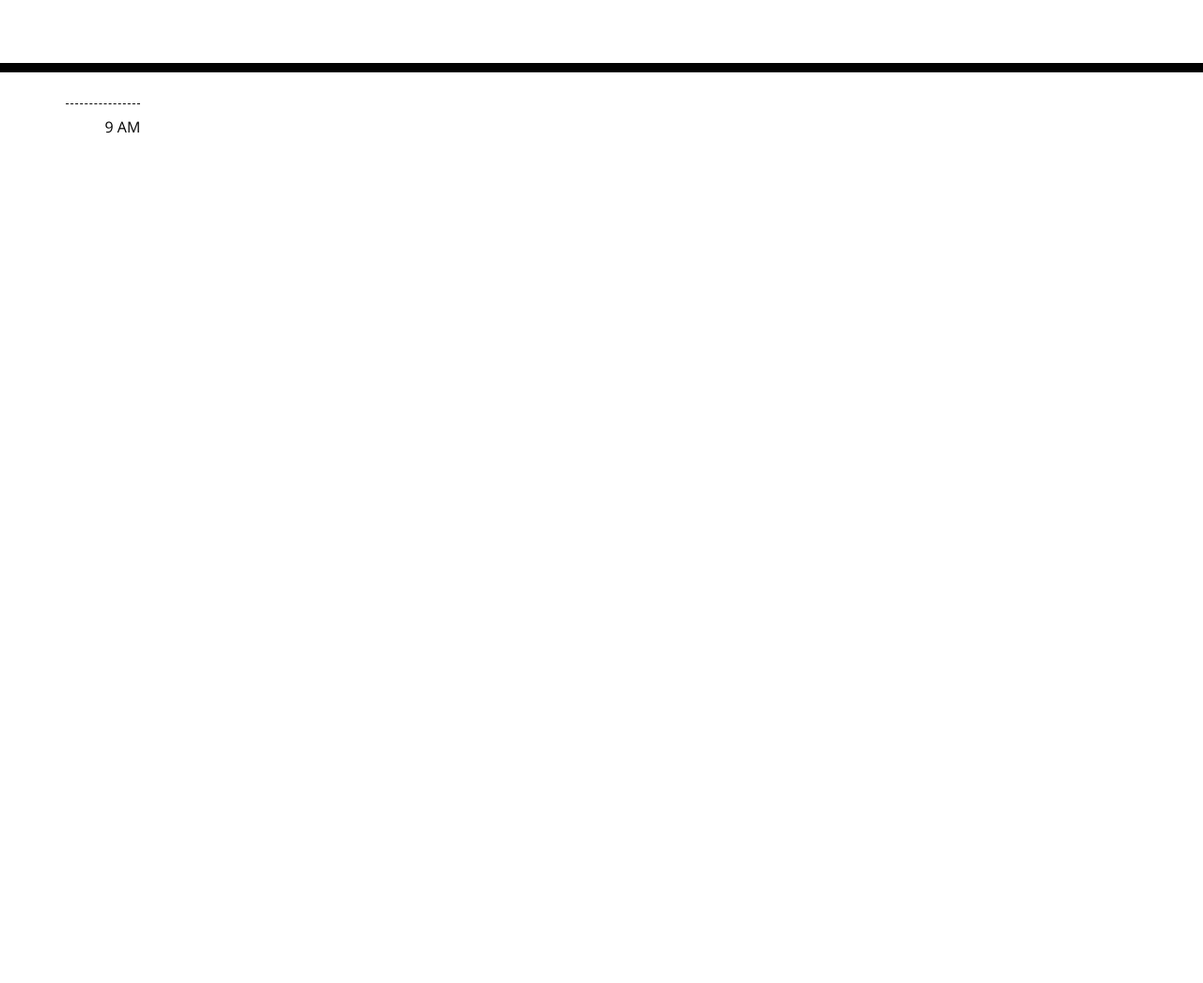
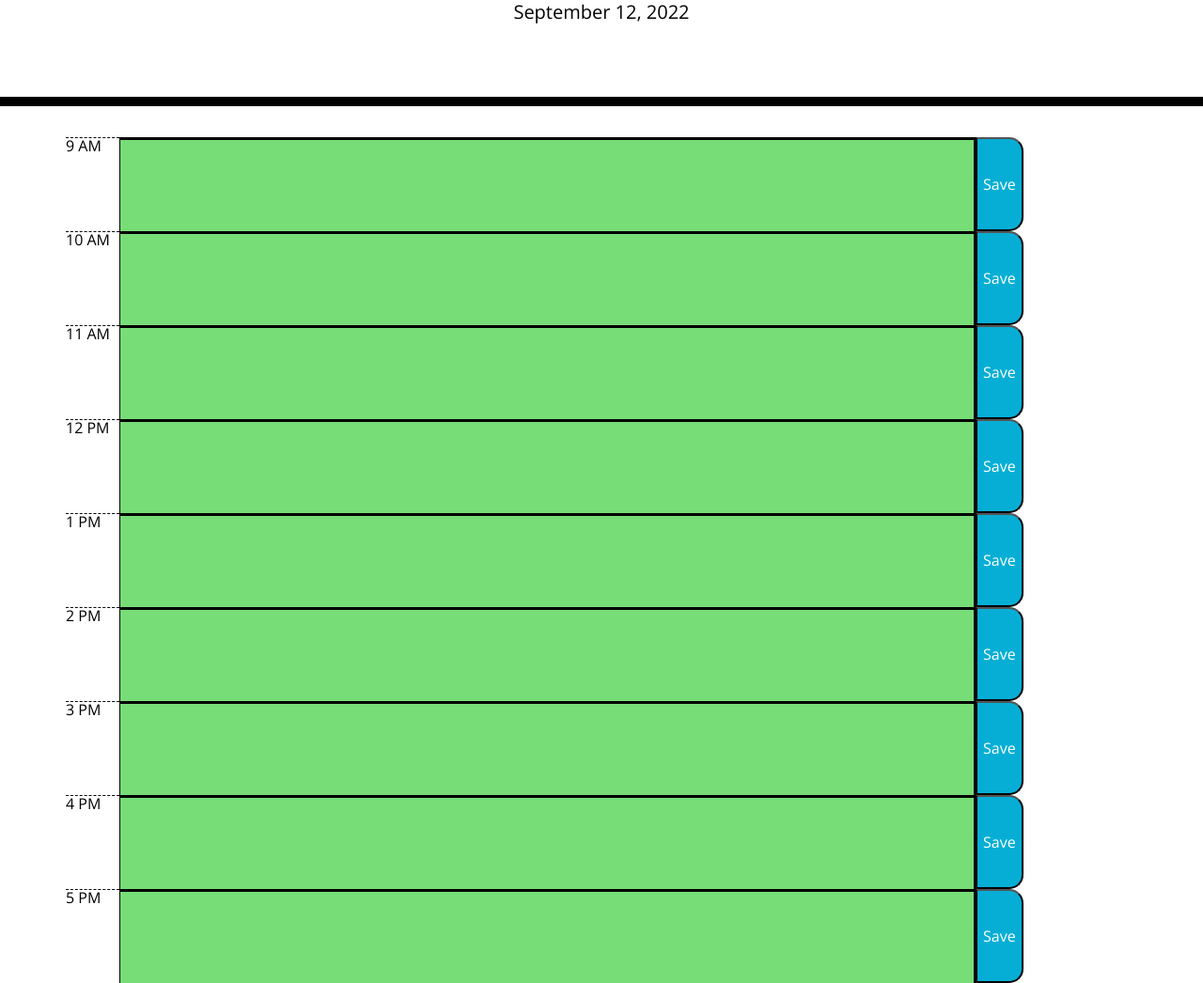
Before and after one commit to ChefKhoiRD/Work-day-planner, a plain HTML site: page index.html in a window 1280 px wide. Shown: the part 191-1237 px from the top of the page at 94% size. Before the commit the page ends 800 px from the top, so only its background shows below. Drawn offline with nearby package versions, Linux system fonts and the light colour scheme.

Commit message:
almost working

```diff
--- a/assets/script.js
+++ b/assets/script.js
@@ -1,5 +1,62 @@
-// Getting the date
-const today = moment();
-today.format('YYYY-MM-DD');
+// Date
+function todayDate() {
+ const hours = ['9, 10, 11, 12, 1, 2, 3, 4, 5'];
+const dt = new Date();
 
-console.log('YYYY-MM-DD');
+const day = dt.getDate();
+const year = dt.getFullYear();
+
+// dt.getMonth gets the wrong month for some reason
+let wrongMonth = dt.getMonth();
+const month = (wrongMonth) + 1;
+
+// Display current day
+document.getElementById('currentDay').innerText =
+`${dt.toLocaleDateString('en-us', {month: 'long'})} ${day}, ${year}`;
+
+};
+
+// Save button and Textbox
+const saveButtons = document.getElementsByClassName('save');
+
+// Events DOM
+const eventList =
+    ['event0', 'event1', 'event2', 'event3', 'event4',
+    'event5', 'event6', 'event7', 'event8'];
+
+const eventsArray = document.querySelectorAll(eventList.map(id => `#${id}`).join(', '));
+
+console.log(eventsArray);
+
+//
+function eventValues() {
+    for (let i = 0; i < eventList.length; i++) {
+        let eventArrayValues = eventsArray[i].value
+        console.log(eventArrayValues)
+    }
+}
+
+// Save button event listener
+saveButtons[0].addEventListener('click', function() {
+
+    localStorage.setItem('event', eventValues)
+
+    console.log("saved")
+});
+
+for (const saveButton of saveButtons) {
+    saveButton.addEventListener('click', function() {
+
+        localStorage.setItem('event', eventValues)
+
+        console.log("saved")
+    })
+};
+
+// Load saved data
+function loadEvents() {
+    localStorage.getItem('event');
+};
+
+loadEvents();
+todayDate();
--- a/assets/style.css
+++ b/assets/style.css
@@ -30,18 +30,27 @@ textarea{
   border-radius: 15px;
 }
 
-.row {
-  white-space: pre-wrap;
-  height: 80px;
+.column {
   border-top: 1px solid white;;
+  display: flex;
+  flex-direction: column;
 }
 
 .hour {
   background-color: #ffffff;
   color: #000000;
   border-top: 1px dashed #000000;
+  height: 100px;
+  width: 5%;
+  justify-content: center;
 }
 
+.event {
+  background-color: #77dd77;
+  width: 80%;
+  border-style: solid;
+  border-bottom: #000000;
+}
 .past {
   background-color: #d3d3d3;
   color: white;
@@ -57,7 +66,7 @@ textarea{
   color: white;
 }
 
-.saveBtn {
+.save {
   border-left: 1px solid black;
   border-top-right-radius: 15px;
   border-bottom-right-radius: 15px;
@@ -65,7 +74,7 @@ textarea{
   color: white;
 }
 
-.saveBtn i:hover {
+.save i:hover {
   font-size: 20px;
   transition: all .3s ease-in-out;
 }
--- a/index.html
+++ b/index.html
@@ -30,10 +30,70 @@
     </header>
     <div class="container">
       <!-- Timeblocks go here -->
-      <div class = "row">
-        <div class = "hour">
-          9 AM
-        </div>
+      <div class = "column">
+          <div class = "row">
+            <div class = "hour">
+              9 AM
+            </div>
+            <textarea id = "event0" class = "event"></textarea>
+            <button class = "save"> Save </button>
+          </div>
+          <div class = "row">
+            <div class = "hour">
+              10 AM
+            </div>
+            <textarea id = "event1" class = "event"></textarea>
+            <button class = "save"> Save </button>
+          </div>
+          <div class = "row">
+            <div class = "hour">
+              11 AM
+            </div>
+            <textarea id = "event2" class = "event"></textarea>
+            <button class = "save"> Save </button>
+          </div>
+          <div class = "row">
+            <div class = "hour">
+              12 PM
+            </div>
+            <textarea id = "event3" class = "event"></textarea>
+            <button class = "save"> Save </button>
+          </div>
+          <div class = "row">
+            <div class = "hour">
+              1 PM
+            </div>
+            <textarea id = "event4" class = "event"></textarea>
+            <button class = "save"> Save </button>
+          </div>
+          <div class = "row">
+            <div class = "hour">
+              2 PM
+            </div>
+            <textarea id = "event5" class = "event"></textarea>
+            <button class = "save"> Save </button>
+          </div>
+          <div class = "row">
+            <div class = "hour">
+              3 PM
+            </div>
+            <textarea id = "event6" class = "event"></textarea>
+            <button class = "save"> Save </button>
+          </div>
+          <div class = "row">
+            <div class = "hour">
+              4 PM
+            </div>
+            <textarea id = "event7" class = "event"></textarea>
+            <button class = "save"> Save </button>
+          </div>
+          <div class = "row">
+            <div class = "hour">
+              5 PM
+            </div>
+            <textarea id = "event8" class = "event"></textarea>
+            <button class = "save"> Save </button>
+          </div>
       </div>
     </div>
 
```
